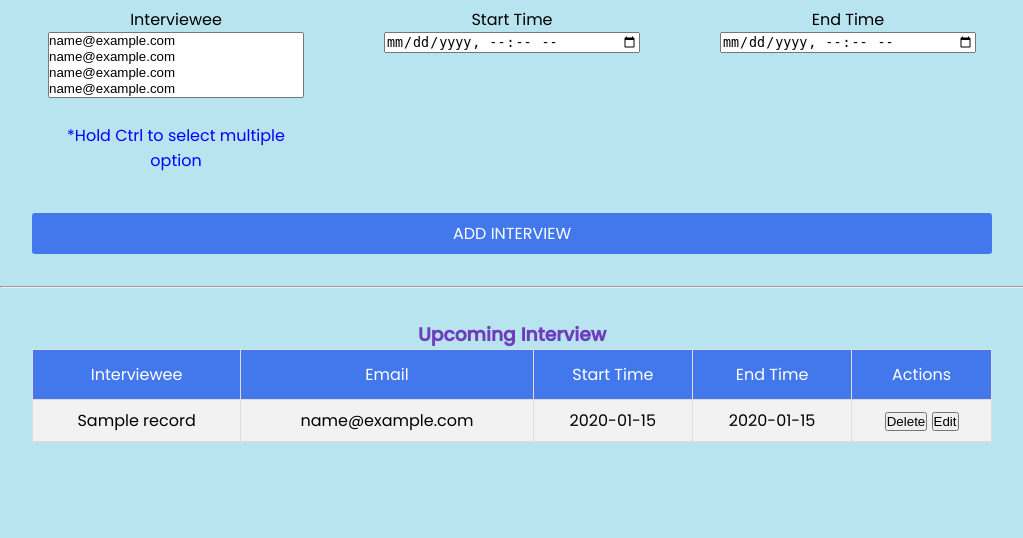
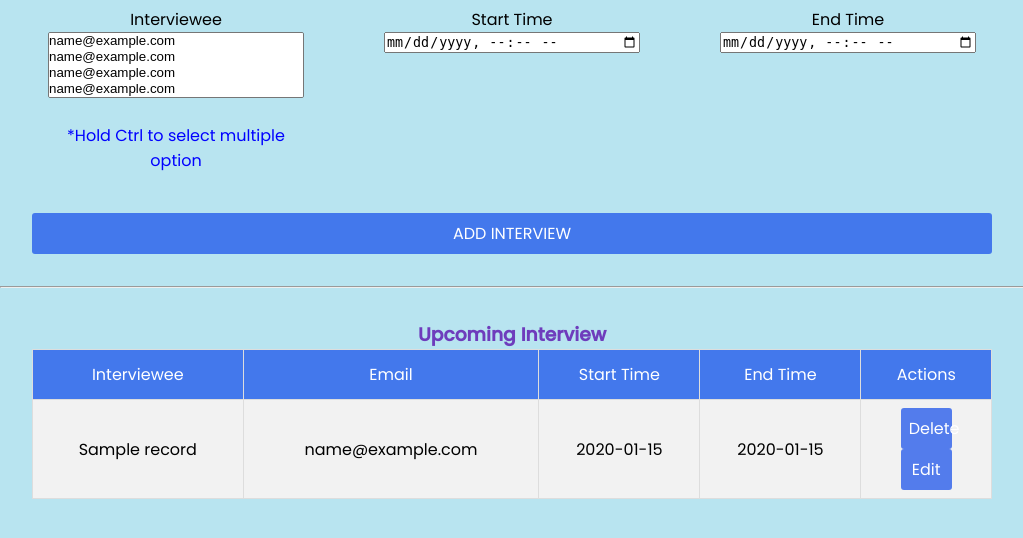
Before and after one commit to kamya-creator/Interview, a Django app: template template/index.html in a window 1280 px wide. Shown: the part 158-696 px from the top of the page, without its empty margins (128-1151 px from the left). Run offline with Django 3.2, Linux system fonts and the light colour scheme; the template is opened without the code that fills it: most values are stand-ins (such as "Sample title", 1, 10 or a date in 2020); some libraries are stand-ins or nearby versions.

Commit message:
Final Commit

```diff
--- a/Interview/urls.py
+++ b/Interview/urls.py
@@ -19,8 +19,6 @@ from django.http import HttpResponse
 from django.urls import path, include, re_path
 from myapp import views
 
-def home(request):
-    return HttpResponse('Home Page')
 
 urlpatterns = [
     path('admin/', admin.site.urls),
--- a/static/css/styles.css
+++ b/static/css/styles.css
@@ -53,6 +53,21 @@ h1, h3{
   background-color: rgba(22, 79, 235, 0.719);
 }
 
+.btn1{
+  width: 45%;
+  padding: .5rem;
+  display: inline-block;
+  border: none;
+  outline: none;
+  color: #fff;
+  font-family: 'Poppins', sans-serif;
+  border-radius: 3px;
+  font-size: 1rem;
+  background-color: rgba(22, 79, 235, 0.719);
+}
+
+
+
 .table {
   border-collapse: collapse;
   width: 100%;
@@ -75,10 +90,7 @@ h1, h3{
   color: white;
 }
 
-.action-form{
-  width: 45%;
-  display: inline-block;
-}
+
 
 
 .success{
--- a/template/index.html
+++ b/template/index.html
@@ -33,7 +33,7 @@
           {% endfor %}
         {% endif %}
 
-      <form action="../myapp/" method="POST" class="form">
+      <form action="../myapp/" method="POST" >
         {% csrf_token %}
 
         <div class="input-fields">
@@ -122,11 +122,14 @@
             <div class="actions">
             <form action = "../myapp/" method="POST">
             {% csrf_token %}
-            <button  type = "submit"  title="Delete Form">Delete</button>
-              <input type= "hidden" id = "button_value"  name = "button_value"value = "delete">
-              <input type= "hidden" id = "interview_id"  name = "interview_id"value = "{{id}}">
+            <button   class = "btn1" type = "submit"  title="Delete Form">Delete</button>
+              <input type= "hidden" id = "button_value"  name = "button_value" value = "delete">
+              <input type= "hidden" id = "interview_id"  name = "interview_id" value = "{{id}}">
 
-              <button type="submit" title="Edit Form" value = "edit">Edit</button>
+            </form>
+            <form action = "../myapp/" method="POST">
+              {% csrf_token %}
+              <button   class = "btn1" type="submit" title="Edit Form" value = "edit">Edit</button>
               <input type= "hidden" id = "button_value_edit"  name = "button_value_edit"value = "edit">
               <input type= "hidden" id = "interview_id_edit"  name = "interview_id_edit"value = "{{id}}">
 
```
Also changed, not shown: myapp/views.py (+5 -13 lines).
